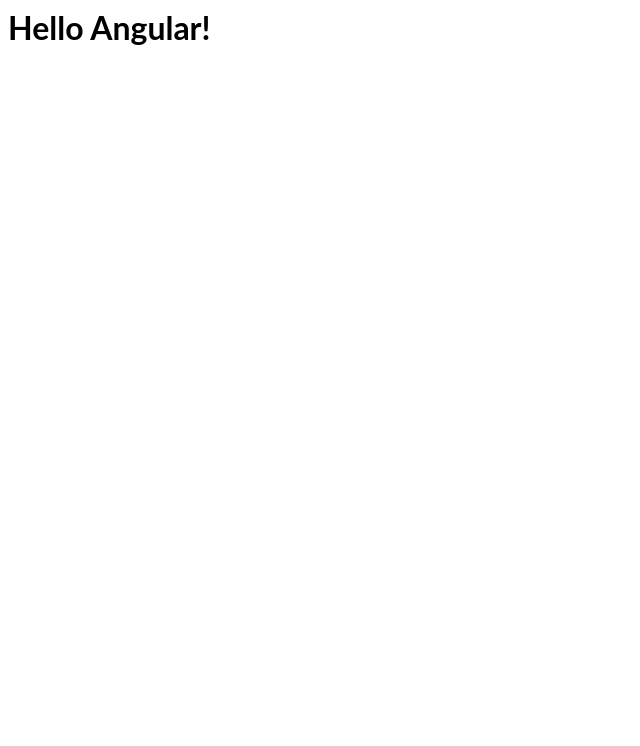
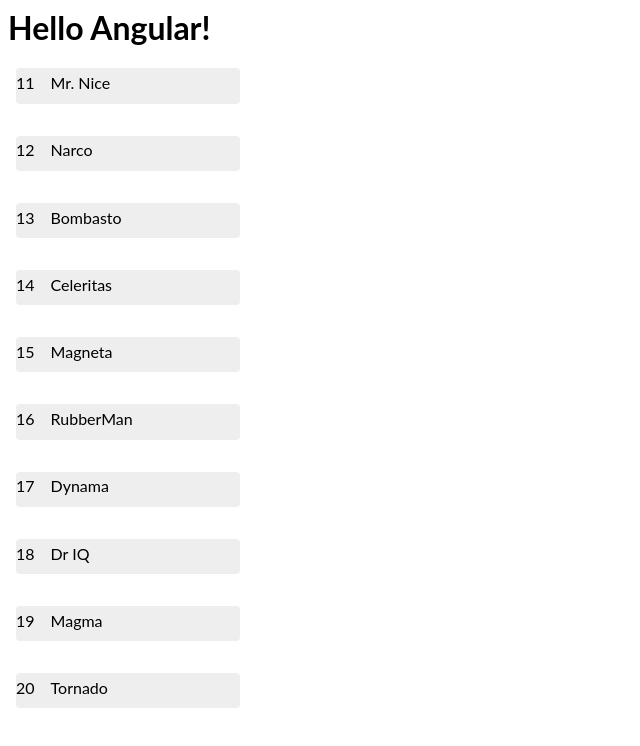
Before and after one commit to binilet/angular-Stackblits-demo, an Angular app: page / in a window 1280 px wide. Shown: the top 746 px of the page, without its empty margins (0-640 px from the left). Built offline with nearby package versions, Linux system fonts and the light colour scheme.

Commit message:
2 files modified

```diff
--- a/src/app/heroes/heroes.component.css
+++ b/src/app/heroes/heroes.component.css
@@ -1,6 +1,10 @@
 .selected {
   background-color: #CFD8DC !important;
   color: white;
+}
+.space
+{
+  margin-right: 1em;
 }
 .heroes {
   margin: 0 0 2em 0;
--- a/src/app/heroes/heroes.component.html
+++ b/src/app/heroes/heroes.component.html
@@ -0,0 +1,3 @@
+<ul  class="heroes" *ngFor="let h of heros">
+  <li><span class="space">{{h.id}}</span>{{h.name}}</li>
+</ul>
```
